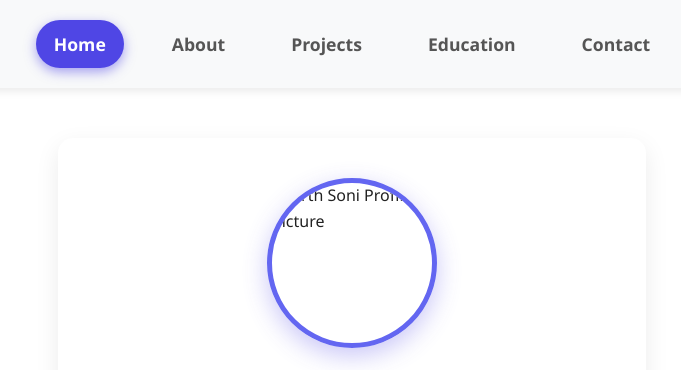
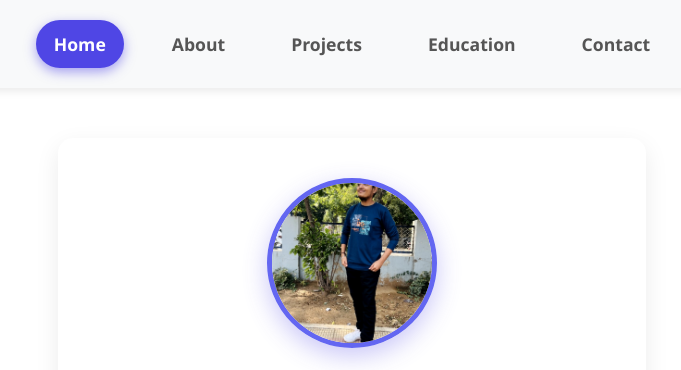
Before and after one commit to tirthsoni2906/portfolio, a plain HTML site: page index.html in a window 1280 px wide. Shown: the top 370 px of the page, without its empty margins (288-969 px from the left). Drawn offline with Linux system fonts and the light colour scheme.

Commit message:
Update index.html

```diff
--- a/index.html
+++ b/index.html
@@ -369,7 +369,7 @@
 <main>
   <section id="home">
     <div class="about-img">
-      <img src="assets/A17.jpg" alt="Tirth Soni Profile Picture" />
+      <img src="A17.jpg" alt="Tirth Soni Profile Picture" />
     </div>
     <h1>Hi, I'm Tirth Soni</h1>
     <p>A Passionate Web Developer & MERN Stack Enthusiast</p>
@@ -378,12 +378,12 @@
   <section id="about">
     <h2>About Me</h2>
     <div class="about-container">
-      <img src="assets/A17.jpg" alt="Tirth Soni" class="profile-photo" />
+      <img src="A17.jpg" alt="Tirth Soni" class="profile-photo" />
       <div class="about-text">
         <p>Hello! I’m <strong>Tirth Soni</strong>, a passionate software developer with strong interest in full-stack web development and UI design.</p>
         <p>I specialize in HTML, CSS, JavaScript, PHP, Python, .NET(C#), MySQL, PgSQL, and MongoDB. I love solving real-world problems through clean, efficient code.</p>
         <p>My goal is to join an innovative company where I can grow and contribute to exciting projects.</p>
-        <a href="assets/resume.pdf" class="btn" target="_blank">Download Resume</a>
+        <a href="resume.pdf" class="btn" target="_blank">Download Resume</a>
       </div>
     </div>
   </section>
```
